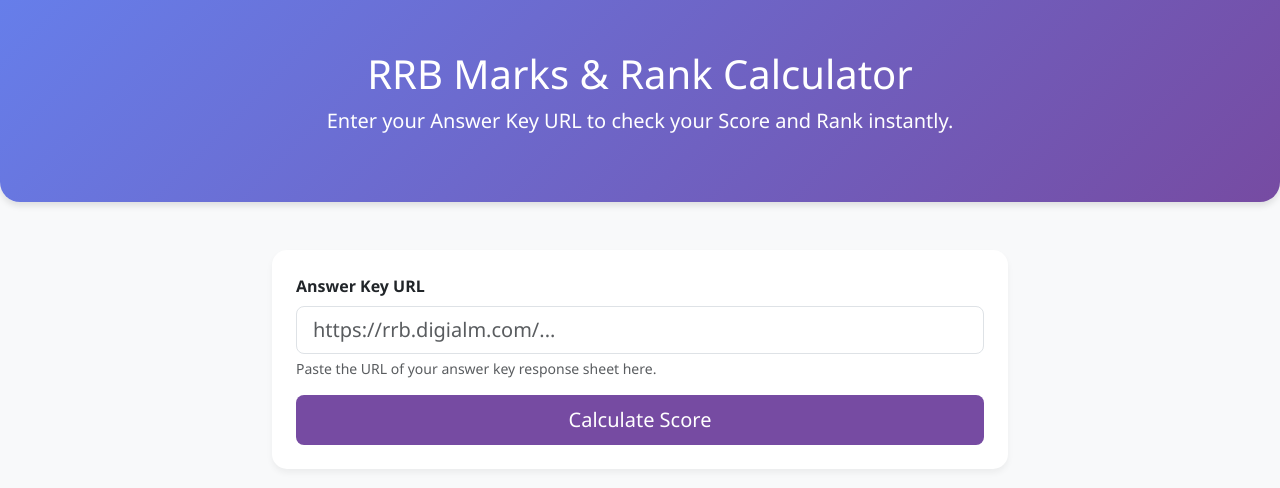
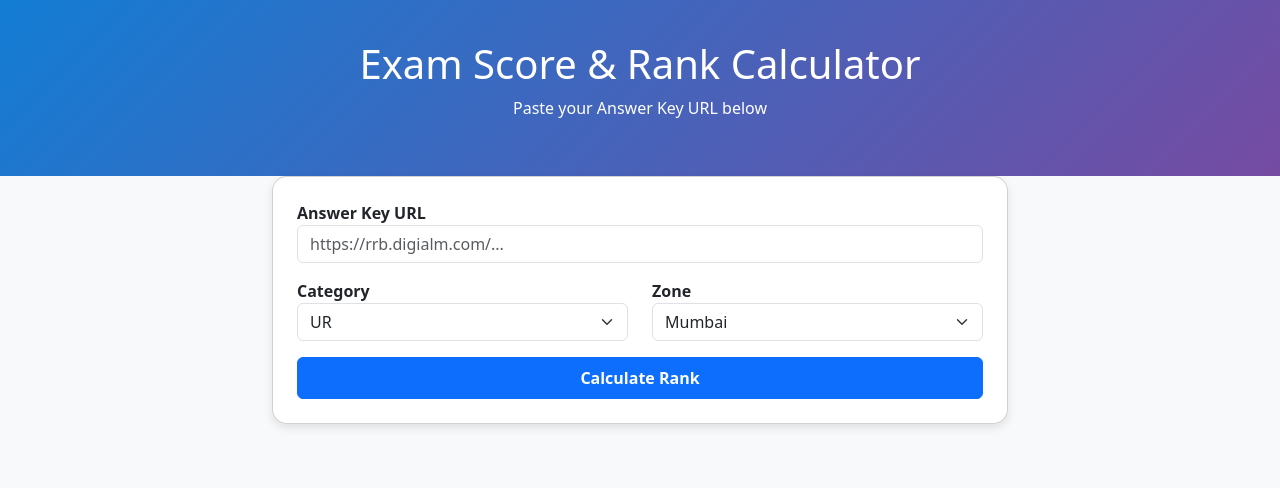
Before and after one commit to mkmandawar/score, a Flask app: page / in a window 1280 px wide. Shown: the top 488 px of the page. Run offline with Flask 3, Linux system fonts and the light colour scheme.

Commit message:
Update index.html

```diff
--- a/templates/index.html
+++ b/templates/index.html
@@ -3,190 +3,102 @@
 <head>
     <meta charset="UTF-8">
     <meta name="viewport" content="width=device-width, initial-scale=1.0">
-    <title>RRB Marks & Rank Calculator</title>
+    <title>Exam Rank Predictor</title>
     <link href="https://cdn.jsdelivr.net/npm/bootstrap@5.3.0/dist/css/bootstrap.min.css" rel="stylesheet">
     <style>
-        body { background-color: #f8f9fa; font-family: 'Segoe UI', Tahoma, Geneva, Verdana, sans-serif; }
-        .hero-section { background: linear-gradient(135deg, #667eea 0%, #764ba2 100%); color: white; padding: 50px 0; border-radius: 0 0 20px 20px; box-shadow: 0 4px 6px rgba(0,0,0,0.1); }
-        .card { border: none; border-radius: 15px; box-shadow: 0 4px 6px rgba(0,0,0,0.05); margin-bottom: 20px; transition: transform 0.2s; }
-        .card:hover { transform: translateY(-2px); }
-        .btn-primary { background: #764ba2; border: none; padding: 10px 20px; border-radius: 8px; }
-        .btn-primary:hover { background: #5b3a7d; }
-        .score-box { text-align: center; padding: 20px; }
-        .score-value { font-size: 2.5rem; font-weight: bold; color: #764ba2; }
-        .rank-value { font-size: 2.5rem; font-weight: bold; color: #28a745; }
-        .stat-label { font-size: 0.9rem; text-transform: uppercase; letter-spacing: 1px; color: #6c757d; }
-        .spinner-border { width: 3rem; height: 3rem; }
+        .hero { background: linear-gradient(135deg, #137dd4, #764ba2); color: white; padding: 40px 0; }
+        .card { border-radius: 15px; box-shadow: 0 4px 10px rgba(0,0,0,0.1); }
     </style>
 </head>
-<body>
+<body class="bg-light">
 
-<div class="hero-section text-center mb-5">
-    <h1>RRB Marks & Rank Calculator</h1>
-    <p class="lead">Enter your Answer Key URL to check your Score and Rank instantly.</p>
+<div class="hero text-center">
+    <h1>Exam Score & Rank Calculator</h1>
+    <p>Paste your Answer Key URL below</p>
 </div>
 
-<div class="container">
+<div class="container mt-n5">
     <div class="row justify-content-center">
         <div class="col-md-8">
             <div class="card p-4">
-                <form id="calcForm">
+                <form id="calculatorForm">
                     <div class="mb-3">
-                        <label for="urlInput" class="form-label fw-bold">Answer Key URL</label>
-                        <input type="url" class="form-control form-control-lg" id="urlInput" placeholder="https://rrb.digialm.com/..." required>
-                        <div class="form-text">Paste the URL of your answer key response sheet here.</div>
+                        <label class="fw-bold">Answer Key URL</label>
+                        <input type="url" id="urlInput" class="form-control" placeholder="https://rrb.digialm.com/..." required>
                     </div>
-                    <button type="submit" class="btn btn-primary w-100 fs-5">Calculate Score</button>
+                    <div class="row">
+                        <div class="col-md-6 mb-3">
+                            <label class="fw-bold">Category</label>
+                            <select id="category" class="form-select" required>
+                                <option value="UR">UR</option>
+                                <option value="OBC">OBC</option>
+                                <option value="SC">SC</option>
+                                <option value="ST">ST</option>
+                                <option value="EWS">EWS</option>
+                            </select>
+                        </div>
+                        <div class="col-md-6 mb-3">
+                            <label class="fw-bold">Zone</label>
+                            <select id="zone" class="form-select" required>
+                                <option value="Mumbai">Mumbai</option>
+                                <option value="Kolkata">Kolkata</option>
+                                <option value="Chandigarh">Chandigarh</option>
+                                </select>
+                        </div>
+                    </div>
+                    <button type="submit" id="submitBtn" class="btn btn-primary w-100 py-2 fw-bold">Calculate Rank</button>
                 </form>
             </div>
         </div>
     </div>
 
-    <!-- Loading Spinner -->
-    <div id="loading" class="text-center my-5 d-none">
-        <div class="spinner-border text-primary" role="status">
-            <span class="visually-hidden">Loading...</span>
+    <div id="resultsArea" class="mt-4 d-none">
+        <div class="row text-center">
+            <div class="col-md-4"><div class="card p-3"><h5>Score</h5><h2 id="resScore" class="text-primary">0</h2></div></div>
+            <div class="col-md-4"><div class="card p-3"><h5>Rank</h5><h2 id="resRank" class="text-success">#0</h2></div></div>
+            <div class="col-md-4"><div class="card p-3"><h5>Participants</h5><h2 id="resTotal">0</h2></div></div>
         </div>
-        <p class="mt-2 text-muted">Fetching your answer key... This may take a moment.</p>
-    </div>
-
-    <!-- Results Section -->
-    <div id="results" class="d-none">
-        <div class="row mb-4">
-            <div class="col-md-12">
-                <div class="card bg-white">
-                    <div class="card-body">
-                        <h4 class="card-title text-center mb-4">Candidate Details</h4>
-                        <div class="row text-center">
-                            <div class="col-md-6 mb-2"><strong>Name:</strong> <span id="candName"></span></div>
-                            <div class="col-md-6 mb-2"><strong>Roll Number:</strong> <span id="candRoll"></span></div>
-                        </div>
-                    </div>
-                </div>
-            </div>
-        </div>
-
-        <div class="row">
-            <div class="col-md-6">
-                <div class="card">
-                    <div class="card-body score-box">
-                        <div class="stat-label">Your Score</div>
-                        <div class="score-value" id="scoreVal">0</div>
-                    </div>
-                </div>
-            </div>
-            <div class="col-md-6">
-                <div class="card">
-                    <div class="card-body score-box">
-                        <div class="stat-label">Your Rank</div>
-                        <div class="rank-value" id="rankVal">#0</div>
-                        <small class="text-muted">Out of <span id="totalRank">0</span> students</small>
-                    </div>
-                </div>
-            </div>
-        </div>
-
-        <div class="row">
-            <div class="col-md-4">
-                <div class="card text-center p-3">
-                    <h5 class="text-success">Correct</h5>
-                    <h3 id="correctVal">0</h3>
-                </div>
-            </div>
-            <div class="col-md-4">
-                <div class="card text-center p-3">
-                    <h5 class="text-danger">Wrong</h5>
-                    <h3 id="wrongVal">0</h3>
-                </div>
-            </div>
-            <div class="col-md-4">
-                <div class="card text-center p-3">
-                    <h5 class="text-warning">Unattempted</h5>
-                    <h3 id="unattemptedVal">0</h3>
-                </div>
-            </div>
-        </div>
-
-        <!-- Leaderboard -->
-        <div class="row mt-4">
-            <div class="col-12">
-                <div class="card">
-                    <div class="card-header bg-white fw-bold">Top Rankers</div>
-                    <div class="card-body p-0">
-                        <table class="table table-striped mb-0">
-                            <thead>
-                                <tr>
-                                    <th>Rank</th>
-                                    <th>Name</th>
-                                    <th>Score</th>
-                                </tr>
-                            </thead>
-                            <tbody id="leaderboardBody">
-                                <!-- Filled by JS -->
-                            </tbody>
-                        </table>
-                    </div>
-                </div>
-            </div>
-        </div>
-
     </div>
 </div>
 
+<iframe id="stealthLoader" style="display:none;"></iframe>
+
 <script>
-document.getElementById('calcForm').addEventListener('submit', async function(e) {
+document.getElementById('calculatorForm').addEventListener('submit', async function(e) {
     e.preventDefault();
-    const url = document.getElementById('urlInput').value;
+    const btn = document.getElementById('submitBtn');
+    btn.disabled = true;
+    btn.innerHTML = "Processing...";
 
-    // UI Updates
-    document.getElementById('loading').classList.remove('d-none');
-    document.getElementById('results').classList.add('d-none');
+    const payload = {
+        url: document.getElementById('urlInput').value,
+        category: document.getElementById('category').value,
+        zone: document.getElementById('zone').value
+    };
 
     try {
-        const response = await fetch('/api/fetch-score', {
+        const response = await fetch('/api/process', {
             method: 'POST',
             headers: { 'Content-Type': 'application/json' },
-            body: JSON.stringify({ url: url })
+            body: JSON.stringify(payload)
         });
 
-        const data = await response.json();
-
-        if (data.success) {
-            // Update UI with Data
-            document.getElementById('candName').textContent = data.data.candidate_info['Candidate Name'];
-            document.getElementById('candRoll').textContent = data.data.candidate_info['Roll Number'];
-
-            document.getElementById('scoreVal').textContent = data.data.score_summary.total_score;
-            document.getElementById('correctVal').textContent = data.data.score_summary.correct;
-            document.getElementById('wrongVal').textContent = data.data.score_summary.wrong;
-            document.getElementById('unattemptedVal').textContent = data.data.score_summary.unattempted;
-
-            document.getElementById('rankVal').textContent = "#" + data.rank;
-            document.getElementById('totalRank').textContent = data.total_participants;
-
-            // Populate Leaderboard
-            const tbody = document.getElementById('leaderboardBody');
-            tbody.innerHTML = '';
-            data.leaderboard.forEach((entry, index) => {
-                const row = `<tr>
-                    <td>#${index + 1}</td>
-                    <td>${entry[0]}</td> <!-- Name -->
-                    <td>${entry[1]}</td> <!-- Score -->
-                </tr>`;
-                tbody.innerHTML += row;
-            });
-
-            document.getElementById('results').classList.remove('d-none');
+        const result = await response.json();
+        if (result.success) {
+            document.getElementById('resultsArea').classList.remove('d-none');
+            document.getElementById('resScore').innerText = result.score;
+            document.getElementById('resRank').innerText = "#" + result.rank;
+            document.getElementById('resTotal').innerText = result.total;
         } else {
-            alert('Error: ' + data.message);
+            alert("Error: " + result.message);
         }
-    } catch (error) {
-        alert('An error occurred: ' + error.message);
+    } catch (err) {
+        alert("Server Error. Please try again.");
     } finally {
-        document.getElementById('loading').classList.add('d-none');
+        btn.disabled = false;
+        btn.innerHTML = "Calculate Rank";
     }
 });
 </script>
-
 </body>
 </html>
```
